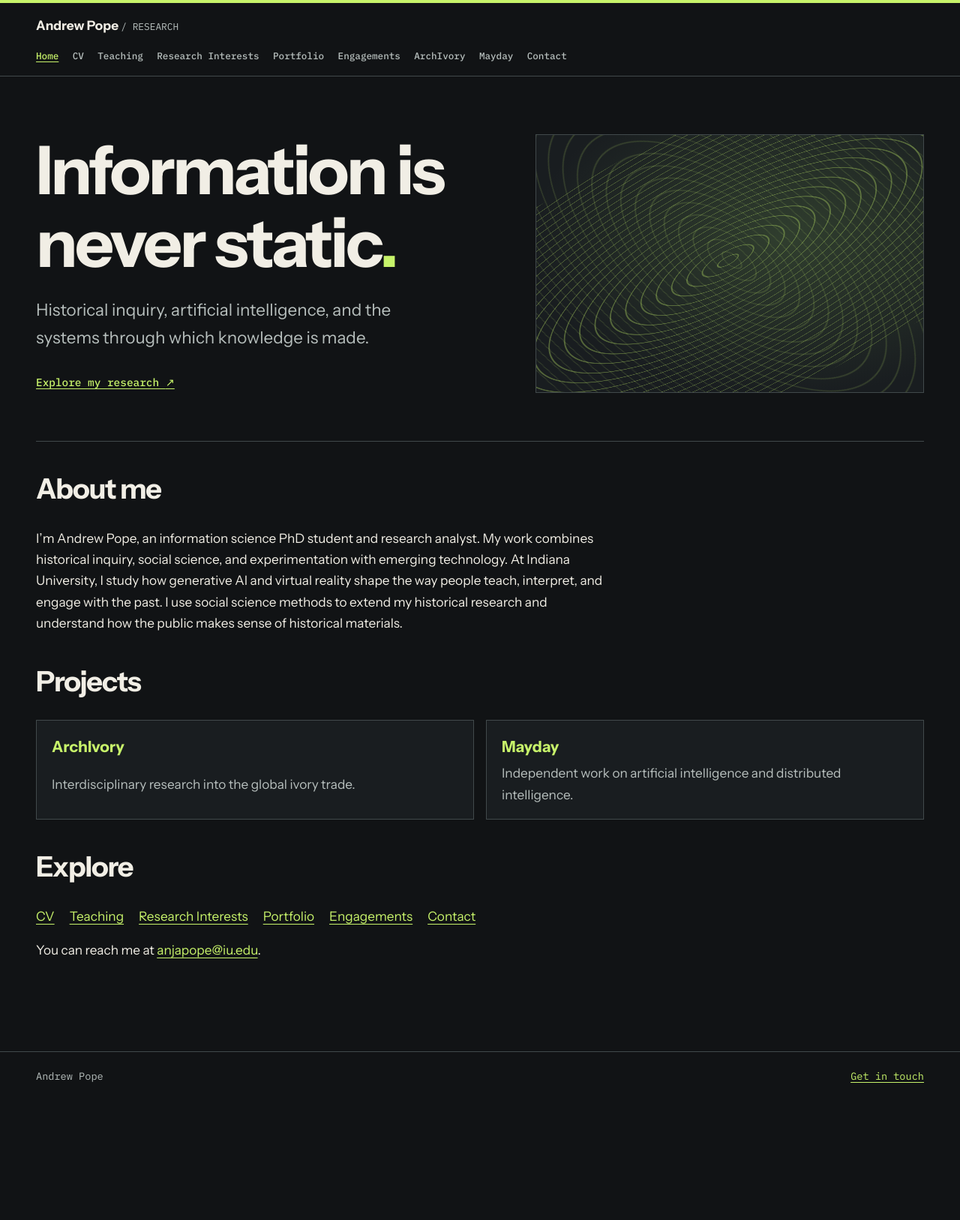
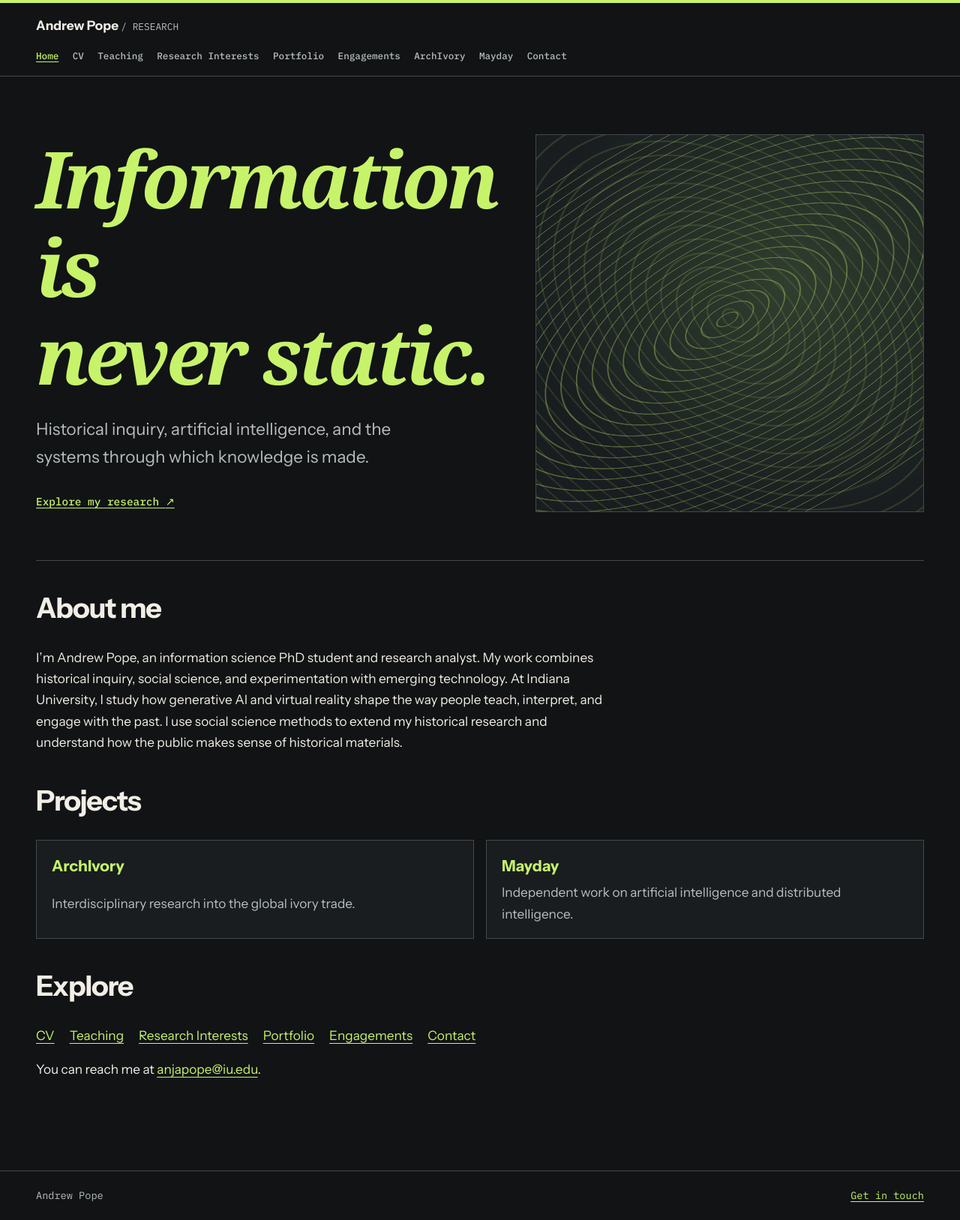
Before and after one commit to anjapope/publicprofile, a Jekyll site: the page built from index.md, in a window 1280 px wide. Shown: the whole page at 75% size. Built offline with Jekyll 4.4.1, drawn with Linux system fonts in a browser that asks for light colours; some web fonts are replaced; before the commit the page ends 1468 px from its top, so only the background shows below that.

Commit message:
Style the Greek homepage headline

```diff
--- a/assets/main.scss
+++ b/assets/main.scss
@@ -1,6 +1,6 @@
 ---
 ---
-@import url('https://fonts.googleapis.com/css2?family=IBM+Plex+Mono:wght@400;500;600&family=Instrument+Sans:wght@400;500;600;700&display=swap');
+@import url('https://fonts.googleapis.com/css2?family=IBM+Plex+Mono:wght@400;500;600&family=Instrument+Sans:wght@400;500;600;700&family=STIX+Two+Text:ital,wght@1,600&display=swap');
 
 :root {
   color-scheme: dark;
@@ -52,8 +52,12 @@ th, td { padding: .5rem; border-bottom: 1px solid var(--rule); text-align: start
 .reading h3 { margin-top: 1.6em; }
 
 .hero { display: grid; grid-template-columns: 1.1fr .9fr; gap: 2rem; align-items: stretch; border-bottom: 1px solid var(--rule); padding-bottom: clamp(2rem, 5vw, 4rem); }
-.hero h1 { margin-bottom: 1.2rem; }
-.hero h1 span { color: var(--signal); }
+.hero h1 {
+  margin-bottom: 1.2rem;
+  color: var(--signal);
+  font: italic 600 clamp(3rem, 8.2vw, 7.5rem)/1.12 "STIX Two Text", Georgia, serif;
+  letter-spacing: -.045em;
+}
 .hero p { max-width: 34ch; color: var(--muted); font-size: clamp(1.08rem, 2vw, 1.4rem); }
 .hero a { display: inline-block; margin-top: .55rem; font: 500 .9rem var(--mono); }
 .field {
```
